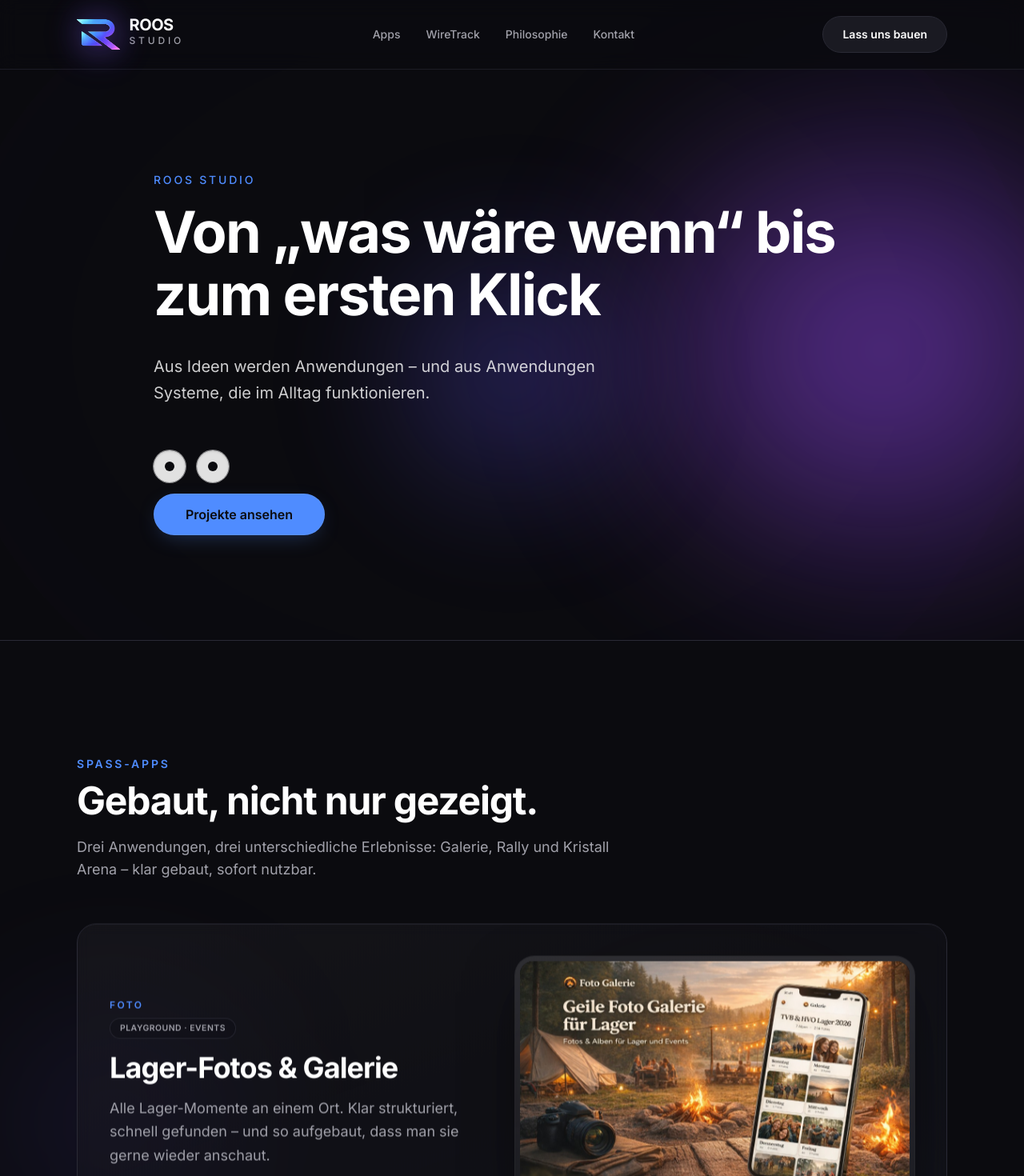
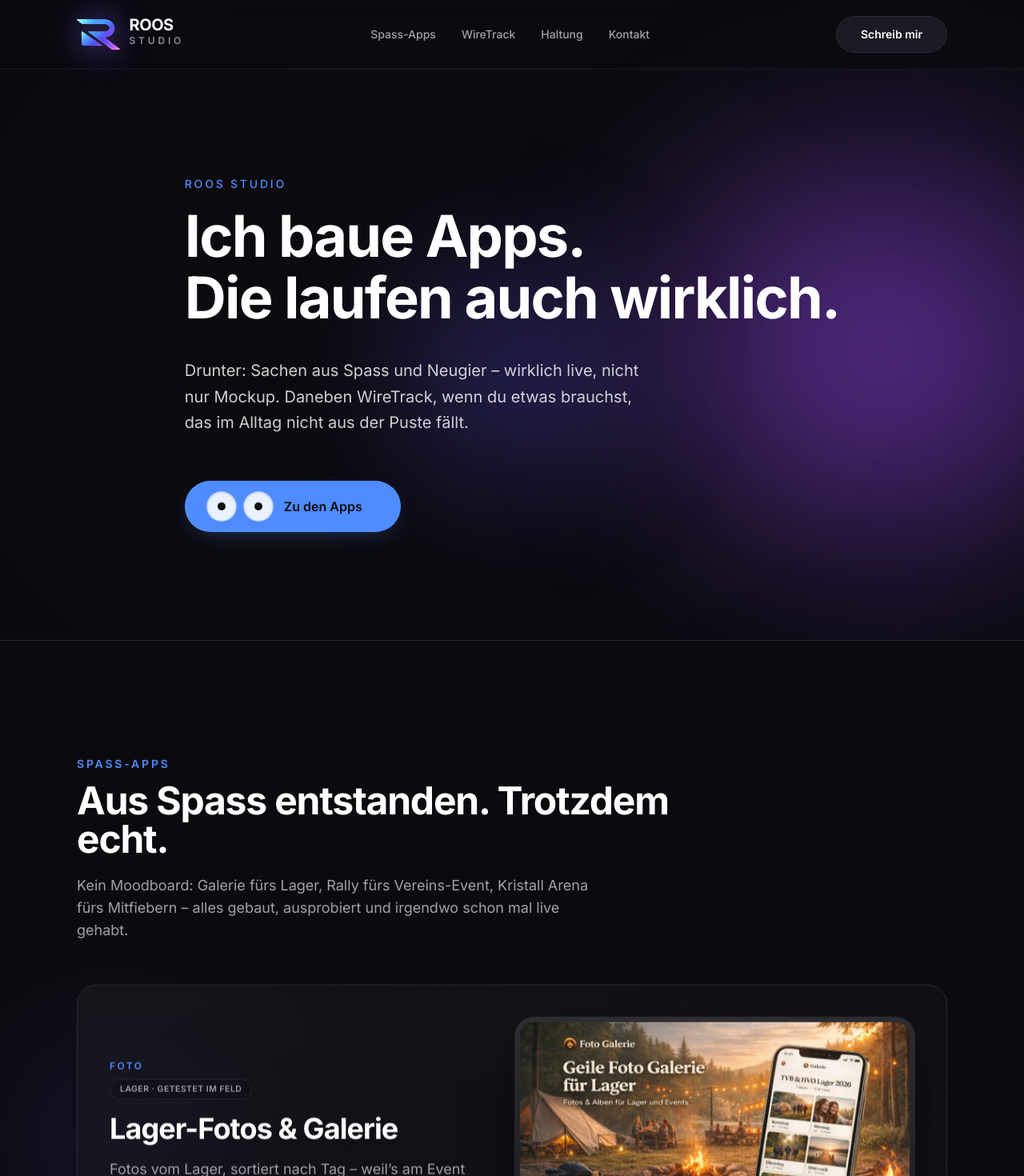
Before and after one commit to RoosStudio/roosstudio-site, a React (Vite) app: page / in a window 1280 px wide. Shown: the top 1470 px of the page at 80% size. Built offline with nearby package versions, Linux system fonts and the light colour scheme.

Commit message:
Copy: Builder-Ton, Haltung-Section, Microcopy & Kran-Hover
Made-with: Cursor

```diff
--- a/index.html
+++ b/index.html
@@ -10,7 +10,7 @@
     <meta name="viewport" content="width=device-width, initial-scale=1.0" />
     <meta
       name="description"
-      content="Roos Studio — Enterprise-Software, kreative Apps und Zukunftstechnologie aus einer Hand."
+      content="Roos Studio — Apps, die laufen: Spass-Projekte und WireTrack fürs tägliche Arbeiten. Gebaut und betreut aus der Schweiz."
     />
     <link rel="preconnect" href="https://fonts.googleapis.com" />
     <link rel="preconnect" href="https://fonts.gstatic.com" crossorigin />
@@ -18,7 +18,7 @@
       href="https://fonts.googleapis.com/css2?family=Inter:wght@400;500;600;700&display=swap"
       rel="stylesheet"
     />
-    <title>Roos Studio</title>
+    <title>Roos Studio — Apps bauen, die laufen</title>
   </head>
   <body>
     <div id="root"></div>
--- a/src/components/ContactSection.tsx
+++ b/src/components/ContactSection.tsx
@@ -4,9 +4,6 @@ import { useCallback, useId, useState, type ReactNode } from 'react'
 type Ripple = { id: string; x: number; y: number }
 
 function BuildCraneIcon() {
-  const reduceMotion = useReducedMotion()
-  const hoist = !reduceMotion
-
   return (
     <svg
       width="20"
@@ -44,17 +41,9 @@ function BuildCraneIcon() {
         strokeLinecap="round"
         opacity={0.88}
       />
-      <motion.g
-        animate={
-          hoist
-            ? { y: [0, 1.35, 0.35, 1.1, 0] }
-            : { y: 0 }
-        }
-        transition={
-          hoist
-            ? { duration: 2.2, repeat: Infinity, ease: 'easeInOut' }
-            : { duration: 0.15 }
-        }
+      <g
+        className="motion-reduce:group-focus-visible:animate-none motion-reduce:group-hover:animate-none motion-safe:group-focus-visible:animate-[rs-crane-build_1.75s_ease-in-out_infinite] motion-safe:group-hover:animate-[rs-crane-build_1.75s_ease-in-out_infinite]"
+        style={{ transformBox: 'fill-box' }}
       >
         <path
           d="M18 5v7.85"
@@ -77,7 +66,7 @@ function BuildCraneIcon() {
           strokeWidth="1.15"
           strokeLinecap="round"
         />
-      </motion.g>
+      </g>
     </svg>
   )
 }
@@ -85,9 +74,14 @@ function BuildCraneIcon() {
 type RippleCtaProps = {
   href: string
   children: ReactNode
+  hoverContent?: ReactNode
+  /** Bleibt bei Hover sichtbar (z. B. Kran-Icon). */
+  leading?: ReactNode
+  /** Wenn gesetzt, sind die Kinder rein visuell (z. B. bei Hover-Wechsel). */
+  ariaLabel?: string
 }
 
-function RippleCta({ href, children }: RippleCtaProps) {
+function RippleCta({ href, children, hoverContent, leading, ariaLabel }: RippleCtaProps) {
   const reduceMotion = useReducedMotion()
   const [ripples, setRipples] = useState<Ripple[]>([])
   const uid = useId()
@@ -113,12 +107,13 @@ function RippleCta({ href, children }: RippleCtaProps) {
     'relative inline-flex min-h-[3.25rem] items-center justify-center overflow-hidden rounded-full px-10 py-3.5 text-base font-semibold no-underline select-none'
 
   const primaryClass =
-    `${base} bg-rs-primary text-rs-bg shadow-[0_0_0_1px_rgba(255,255,255,0.06)_inset,0_8px_28px_-10px_rgba(79,140,255,0.38)] ` +
+    `${base} group bg-rs-primary text-rs-bg shadow-[0_0_0_1px_rgba(255,255,255,0.06)_inset,0_8px_28px_-10px_rgba(79,140,255,0.38)] ` +
     'transition-[transform] duration-200 ease-out focus-visible:outline-none focus-visible:ring-2 focus-visible:ring-rs-primary focus-visible:ring-offset-2 focus-visible:ring-offset-rs-bg'
 
   return (
     <motion.a
       href={href}
+      aria-label={ariaLabel}
       onPointerDown={onPointerDown}
       className={primaryClass}
       whileHover={reduceMotion ? undefined : { scale: 1.02 }}
@@ -144,8 +139,23 @@ function RippleCta({ href, children }: RippleCtaProps) {
             transition={{ duration: 0.7, ease: [0.22, 1, 0.36, 1] }}
           />
         ))}
-      <span className="relative z-10 flex items-center justify-center gap-2">
-        {children}
+      <span
+        className="relative z-10 flex items-center justify-center gap-2"
+        aria-hidden={ariaLabel ? true : undefined}
+      >
+        {leading ? <span className="shrink-0">{leading}</span> : null}
+        {hoverContent ? (
+          <span className="inline-grid min-w-0 grid-cols-1 grid-rows-1 place-items-center">
+            <span className="col-start-1 row-start-1 flex min-w-0 items-center justify-center gap-2 transition-opacity duration-200 ease-out group-focus-visible:pointer-events-none group-focus-visible:opacity-0 group-hover:pointer-events-none group-hover:opacity-0">
+              {children}
+            </span>
+            <span className="col-start-1 row-start-1 flex min-w-0 items-center justify-center gap-2 opacity-0 transition-opacity duration-200 ease-out group-focus-visible:opacity-100 group-hover:opacity-100">
+              {hoverContent}
+            </span>
+          </span>
+        ) : (
+          children
+        )}
       </span>
     </motion.a>
   )
@@ -229,18 +239,30 @@ export function ContactSection() {
             id="kontakt-heading"
             className="text-3xl font-bold tracking-tight text-rs-text sm:text-4xl md:text-[2.65rem] md:leading-tight"
           >
-            Lass uns etwas bauen, das läuft.
+            Eine Mail reicht.
           </h2>
           <p className="mt-5 text-base leading-relaxed text-rs-text-secondary sm:text-lg">
-            Ideen sind schnell da.
-          </p>
-          <p className="mt-3.5 text-base leading-relaxed text-rs-text-secondary sm:mt-4 sm:text-lg">
-            Entscheidend ist, was daraus wird.
+            Kurz, wer du bist und was du brauchst – kein Formular, kein
+            Sales-Tanz. Ich antworte selbst, aus der Schweiz.
           </p>
           <div className="mt-10 flex justify-center sm:mt-11">
-            <RippleCta href="mailto:hi@roosstudio.ch">
-              <BuildCraneIcon />
-              Lass uns bauen
+            <RippleCta
+              href="mailto:hi@roosstudio.ch"
+              ariaLabel="E-Mail an Roos Studio öffnen"
+              leading={<BuildCraneIcon />}
+              hoverContent={
+                <>
+                  <span
+                    className="inline-block text-[1.15rem] leading-none motion-reduce:group-hover:animate-none motion-safe:origin-[70%_100%] motion-safe:group-hover:animate-[rs-wave-hand_0.75s_ease-in-out_infinite]"
+                    aria-hidden
+                  >
+                    👋
+                  </span>
+                  Hi sagen
+                </>
+              }
+            >
+              Schreib mir
             </RippleCta>
           </div>
           <a
--- a/src/components/Footer.tsx
+++ b/src/components/Footer.tsx
@@ -14,10 +14,11 @@ export function Footer() {
               <BrandLogo placement="footer" />
             </a>
             <p className="mt-6 text-base font-medium leading-snug text-rs-text sm:text-[1.05rem]">
-              Software, die im Alltag läuft.
+              Apps aus Spass, Systeme fürs Tagesgeschäft.
             </p>
             <p className="mt-2.5 max-w-sm text-sm leading-relaxed text-rs-text-secondary">
-              Klar gedacht. Sauber umgesetzt. Dauerhaft nutzbar.
+              Gebaut, getestet, nachgezogen – nicht nur verkauft. Wenn du
+              WireTrack oder was Eigenes brauchst: einfach melden.
             </p>
           </div>
           <nav
--- a/src/components/FunApps.tsx
+++ b/src/components/FunApps.tsx
@@ -22,8 +22,8 @@ const apps: AppDef[] = [
     id: 'foto',
     title: 'Lager-Fotos & Galerie',
     eyebrow: 'Foto',
-    tag: 'Playground · Events',
-    desc: 'Alle Lager-Momente an einem Ort. Klar strukturiert, schnell gefunden – und so aufgebaut, dass man sie gerne wieder anschaut.',
+    tag: 'Lager · getestet im Feld',
+    desc: 'Fotos vom Lager, sortiert nach Tag – weil’s am Event einfach Spass gemacht hat und danach trotzdem noch nutzbar sein sollte. Läuft, wird benutzt.',
     screenshot: '/showcase/foto-lager-galerie.png',
     screenshotAlt:
       'Foto Galerie: Lager-Kulisse mit Smartphone-Mockup und Wochentags-Alben',
@@ -35,8 +35,8 @@ const apps: AppDef[] = [
     id: 'rally',
     title: 'Rally · Roadtrip Journal',
     eyebrow: 'Rally',
-    tag: 'Live Experience · Teams',
-    desc: 'Sofort im Spiel – ohne Chaos. Klare Abläufe, schnelles Onboarding, ein Flow, der Teams mitnimmt.',
+    tag: 'Vereinsfahrt · ohne Admin-Stress',
+    desc: 'Team-Code, Karte, Aufgaben – damit niemand auf dem Trip Excel oder WhatsApp-Chaos spielen muss. Einstieg schnell, auch wenn die Leute müde sind.',
     screenshot: '/showcase/rally-roadtrip-lobby.png',
     screenshotAlt:
       'Vereinsreise 2026: Roadtrip Journal Lobby mit Event-Karte und Team-Code',
@@ -48,8 +48,8 @@ const apps: AppDef[] = [
     id: 'kristall',
     title: 'Kristall Arena',
     eyebrow: 'Kristall Arena',
-    tag: 'Echtzeit · Ranking',
-    desc: 'Punkte, Rankings, Spielstand – live und nachvollziehbar.',
+    tag: 'Live-Score · sichtbar für alle',
+    desc: 'Punkte und Rangliste in Echtzeit – damit keiner fragen muss, wer gerade vorne liegt. Optik übertrieben, Logik simpel.',
     screenshot: '/showcase/kristall-arena.png',
     screenshotAlt:
       'Kristall-Rangliste: Podest Plätze 1–3 und Liste ab Platz 4 im Weltraum-Look',
@@ -219,11 +219,12 @@ export function FunApps() {
             id="spass-apps-heading"
             className="mt-3 max-w-3xl text-3xl font-bold tracking-tight text-rs-text sm:text-4xl md:text-5xl"
           >
-            Gebaut, nicht nur gezeigt.
+            Aus Spass entstanden. Trotzdem echt.
           </h2>
           <p className="mt-5 max-w-2xl text-lg text-rs-text-secondary">
-            Drei Anwendungen, drei unterschiedliche Erlebnisse: Galerie, Rally und
-            Kristall Arena – klar gebaut, sofort nutzbar.
+            Kein Moodboard: Galerie fürs Lager, Rally fürs Vereins-Event,
+            Kristall Arena fürs Mitfiebern – alles gebaut, ausprobiert und
+            irgendwo schon mal live gehabt.
           </p>
         </SectionReveal>
 
--- a/src/components/Header.tsx
+++ b/src/components/Header.tsx
@@ -3,9 +3,9 @@ import { scrollToKontaktEmail } from '../lib/scrollToKontaktEmail'
 import { motion, useReducedMotion } from 'framer-motion'
 
 const links = [
-  { href: '#spass-apps', label: 'Apps' },
+  { href: '#spass-apps', label: 'Spass-Apps' },
   { href: '#wiretrack', label: 'WireTrack' },
-  { href: '#philosophie', label: 'Philosophie' },
+  { href: '#haltung', label: 'Haltung' },
   { href: '#kontakt', label: 'Kontakt' },
 ]
 
@@ -42,12 +42,26 @@ export function Header() {
         </nav>
         <a
           href="#kontakt-email"
-          className="relative z-2 inline-flex min-h-[2.75rem] shrink-0 cursor-pointer items-center justify-center rounded-full border border-rs-border bg-rs-card px-4 py-2 text-xs font-semibold text-rs-text no-underline transition-[color,transform,border-color] duration-200 ease-out hover:border-rs-primary/45 hover:text-rs-primary focus-visible:outline-none focus-visible:ring-2 focus-visible:ring-rs-primary/50 sm:min-h-[2.875rem] sm:px-6 sm:py-2.5 sm:text-sm"
-          aria-label="Zur E-Mail-Adresse scrollen"
+          className="group relative z-2 inline-flex min-h-[2.75rem] shrink-0 cursor-pointer items-center justify-center rounded-full border border-rs-border bg-rs-card px-4 py-2 text-xs font-semibold text-rs-text no-underline transition-[color,transform,border-color] duration-200 ease-out hover:border-rs-primary/45 hover:text-rs-primary focus-visible:outline-none focus-visible:ring-2 focus-visible:ring-rs-primary/50 sm:min-h-[2.875rem] sm:px-6 sm:py-2.5 sm:text-sm"
+          aria-label="Zum Kontakt mit E-Mail-Adresse scrollen"
           onClick={(e) => scrollToKontaktEmail(e, reduceMotion)}
         >
-          <span className="hidden whitespace-nowrap sm:inline">Lass uns bauen</span>
-          <span className="whitespace-nowrap sm:hidden">Bauen</span>
+          <span className="inline-grid grid-cols-1 grid-rows-1 place-items-center" aria-hidden>
+            <span className="col-start-1 row-start-1 whitespace-nowrap transition-opacity duration-200 ease-out group-focus-visible:pointer-events-none group-focus-visible:opacity-0 group-hover:pointer-events-none group-hover:opacity-0">
+              <span className="hidden sm:inline">Schreib mir</span>
+              <span className="sm:hidden">Mail</span>
+            </span>
+            <span className="col-start-1 row-start-1 flex items-center justify-center gap-1.5 whitespace-nowrap opacity-0 transition-opacity duration-200 ease-out group-focus-visible:opacity-100 group-hover:opacity-100 sm:gap-2">
+              <span
+                className="inline-block text-[1.05rem] leading-none motion-reduce:group-hover:animate-none motion-safe:origin-[70%_100%] motion-safe:group-hover:animate-[rs-wave-hand_0.75s_ease-in-out_infinite] sm:text-[1.1rem]"
+                aria-hidden
+              >
+                👋
+              </span>
+              <span className="hidden sm:inline">Hi sagen</span>
+              <span className="sm:hidden">Hi</span>
+            </span>
+          </span>
         </a>
       </div>
     </motion.header>
--- a/src/components/Hero.tsx
+++ b/src/components/Hero.tsx
@@ -29,8 +29,8 @@ export function Hero() {
   const [pupilL, setPupilL] = useState({ x: 0, y: 0 })
   const [pupilR, setPupilR] = useState({ x: 0, y: 0 })
 
-  const onEyeZoneMove = useCallback(
-    (e: React.MouseEvent<HTMLDivElement>) => {
+  const onCtaEyeMove = useCallback(
+    (e: React.MouseEvent<HTMLAnchorElement>) => {
       if (reduceMotion) return
       setPupilL(pupilTowardPointer(e, leftEyeRef, 5.5))
       setPupilR(pupilTowardPointer(e, rightEyeRef, 5.5))
@@ -38,7 +38,7 @@ export function Hero() {
     [reduceMotion],
   )
 
-  const onEyeZoneLeave = useCallback(() => {
+  const onCtaEyeLeave = useCallback(() => {
     setPupilL({ x: 0, y: 0 })
     setPupilR({ x: 0, y: 0 })
   }, [])
@@ -96,7 +96,8 @@ export function Hero() {
           transition={{ delay: 0.22, duration: 0.55, ease: [0.22, 1, 0.36, 1] }}
           className="max-w-4xl text-4xl font-bold leading-[1.12] tracking-tight text-rs-text sm:text-5xl sm:leading-[1.14] md:text-6xl md:leading-[1.12] lg:text-[3.5rem] lg:leading-[1.1] xl:text-7xl xl:leading-[1.08]"
         >
-          Von „was wäre wenn“ bis zum ersten Klick
+          <span className="block">Ich baue Apps.</span>
+          <span className="block">Die laufen auch wirklich.</span>
         </motion.h1>
         <motion.p
           initial={{ opacity: 0, y: 16 }}
@@ -104,27 +105,32 @@ export function Hero() {
           transition={{ delay: 0.35, duration: 0.55 }}
           className="mt-8 max-w-xl text-lg leading-relaxed text-rs-text/80 sm:mt-9 sm:text-xl"
         >
-          Aus Ideen werden Anwendungen – und aus Anwendungen Systeme, die im
-          Alltag funktionieren.
+          Drunter: Sachen aus Spass und Neugier – wirklich live, nicht nur
+          Mockup. Daneben WireTrack, wenn du etwas brauchst, das im Alltag
+          nicht aus der Puste fällt.
         </motion.p>
         <motion.div
           initial={{ opacity: 0, y: 16 }}
           animate={{ opacity: 1, y: 0 }}
           transition={{ delay: 0.48, duration: 0.5 }}
-          className="mt-12 flex flex-col items-start sm:mt-14"
-          onMouseMove={onEyeZoneMove}
-          onMouseLeave={onEyeZoneLeave}
+          className="mt-12 sm:mt-14"
+        >
+          <a
+            href="#spass-apps"
+            onMouseMove={onCtaEyeMove}
+            onMouseLeave={onCtaEyeLeave}
+            className="inline-flex min-h-[3.25rem] items-center justify-center gap-3 rounded-full bg-rs-primary pl-6 pr-10 py-3.5 text-base font-semibold text-rs-bg shadow-[0_0_0_1px_rgba(255,255,255,0.06)_inset,0_8px_28px_-10px_rgba(79,140,255,0.38)] transition-[transform] duration-200 ease-out hover:scale-[1.02] focus-visible:outline-none focus-visible:ring-2 focus-visible:ring-rs-primary focus-visible:ring-offset-2 focus-visible:ring-offset-rs-bg active:scale-[0.97] sm:gap-3.5 sm:pl-7 sm:pr-12"
           >
             <div
-            className="mb-3 flex gap-3 sm:mb-3.5 sm:gap-3.5"
+              className="flex shrink-0 gap-2 sm:gap-2.5"
               aria-hidden
             >
               <div
                 ref={leftEyeRef}
-              className="relative flex h-9 w-9 items-center justify-center overflow-hidden rounded-full bg-white/88 shadow-[inset_0_1px_3px_rgba(0,0,0,0.12)] ring-1 ring-white/50 sm:h-10 sm:w-10"
+                className="relative flex h-8 w-8 items-center justify-center overflow-hidden rounded-full bg-white/88 shadow-[inset_0_1px_3px_rgba(0,0,0,0.12)] ring-1 ring-white/50 sm:h-9 sm:w-9"
               >
                 <motion.span
-                className="block h-2.5 w-2.5 rounded-full bg-rs-bg sm:h-3 sm:w-3"
+                  className="block h-2 w-2 rounded-full bg-rs-bg sm:h-2.5 sm:w-2.5"
                   animate={{ x: pupilL.x, y: pupilL.y }}
                   transition={
                     reduceMotion
@@ -135,10 +141,10 @@ export function Hero() {
               </div>
               <div
                 ref={rightEyeRef}
-              className="relative flex h-9 w-9 items-center justify-center overflow-hidden rounded-full bg-white/88 shadow-[inset_0_1px_3px_rgba(0,0,0,0.12)] ring-1 ring-white/50 sm:h-10 sm:w-10"
+                className="relative flex h-8 w-8 items-center justify-center overflow-hidden rounded-full bg-white/88 shadow-[inset_0_1px_3px_rgba(0,0,0,0.12)] ring-1 ring-white/50 sm:h-9 sm:w-9"
               >
                 <motion.span
-                className="block h-2.5 w-2.5 rounded-full bg-rs-bg sm:h-3 sm:w-3"
+                  className="block h-2 w-2 rounded-full bg-rs-bg sm:h-2.5 sm:w-2.5"
                   animate={{ x: pupilR.x, y: pupilR.y }}
                   transition={
                     reduceMotion
@@ -148,11 +154,7 @@ export function Hero() {
                 />
               </div>
             </div>
-          <a
-            href="#spass-apps"
-            className="inline-flex min-h-[3.25rem] items-center justify-center rounded-full bg-rs-primary px-10 py-3.5 text-base font-semibold text-rs-bg shadow-[0_0_0_1px_rgba(255,255,255,0.06)_inset,0_8px_28px_-10px_rgba(79,140,255,0.38)] transition-[transform] duration-200 ease-out hover:scale-[1.02] focus-visible:outline-none focus-visible:ring-2 focus-visible:ring-rs-primary focus-visible:ring-offset-2 focus-visible:ring-offset-rs-bg active:scale-[0.97]"
-          >
-            Projekte ansehen
+            Zu den Apps
           </a>
         </motion.div>
       </div>
--- a/src/components/Philosophy.tsx
+++ b/src/components/Philosophy.tsx
@@ -23,17 +23,17 @@ export function Philosophy() {
 
   return (
     <section
-      id="philosophie"
+      id="haltung"
       className="relative border-t border-rs-border bg-rs-bg py-24 sm:py-32 md:py-36"
-      aria-labelledby="philosophie-heading"
+      aria-labelledby="haltung-heading"
     >
       <div className="mx-auto max-w-5xl px-5 sm:px-8">
         <SectionReveal>
           <p
-            id="philosophie-heading"
+            id="haltung-heading"
             className="text-sm font-semibold uppercase tracking-[0.22em] text-rs-primary"
           >
-            WARUM
+            Haltung
           </p>
         </SectionReveal>
 
@@ -42,21 +42,15 @@ export function Philosophy() {
             className="text-[clamp(1.65rem,4.2vw,2.9rem)] font-bold leading-[1.12] tracking-tight text-rs-text"
             {...motionProps(0)}
           >
-            Aus Ideen entstehen Anwendungen.
+            Lieber bauen als drumherumreden.
           </motion.p>
 
           <motion.p
-            className="mt-5 text-[clamp(1.65rem,4.2vw,2.9rem)] font-bold leading-[1.12] tracking-tight text-rs-text sm:mt-6"
+            className="mt-5 max-w-3xl text-[clamp(1.15rem,2.8vw,1.65rem)] font-medium leading-snug text-rs-text-secondary sm:mt-6"
             {...motionProps(0.07)}
           >
-            Aus Anwendungen wird Software, die läuft.
-          </motion.p>
-
-          <motion.p
-            className="mt-14 max-w-2xl text-lg font-medium leading-snug text-rs-text-secondary sm:mt-16 sm:text-xl md:mt-20 md:text-2xl"
-            {...motionProps(0.12)}
-          >
-            Genau das macht den Unterschied.
+            Spass-Apps halten mich wach; WireTrack ist für den Teil, wo’s im
+            Alltag zählt. Wenn’s knallt, wird gefixt – nicht wegpräsentiert.
           </motion.p>
         </div>
       </div>
--- a/src/index.css
+++ b/src/index.css
@@ -89,3 +89,39 @@
     filter: drop-shadow(0 0 20px rgba(157, 77, 255, 0.48));
   }
 }
+
+@keyframes rs-wave-hand {
+  0%,
+  100% {
+    transform: rotate(0deg);
+  }
+  25% {
+    transform: rotate(16deg);
+  }
+  50% {
+    transform: rotate(-10deg);
+  }
+  75% {
+    transform: rotate(12deg);
+  }
+}
+
+/* Kran-Haken: nur sichtbar aktiv bei Hover auf den CTA (group) */
+@keyframes rs-crane-build {
+  0%,
+  100% {
+    transform: translate3d(0, 0, 0);
+  }
+  18% {
+    transform: translate3d(0, 3px, 0);
+  }
+  38% {
+    transform: translate3d(0, 0.5px, 0);
+  }
+  58% {
+    transform: translate3d(0, 2.25px, 0);
+  }
+  78% {
+    transform: translate3d(0, 0, 0);
+  }
+}
```
Also changed, not shown: src/components/WireTrackSection.tsx (+17 -15 lines). Lines whose indentation alone changed are shown as unchanged.
